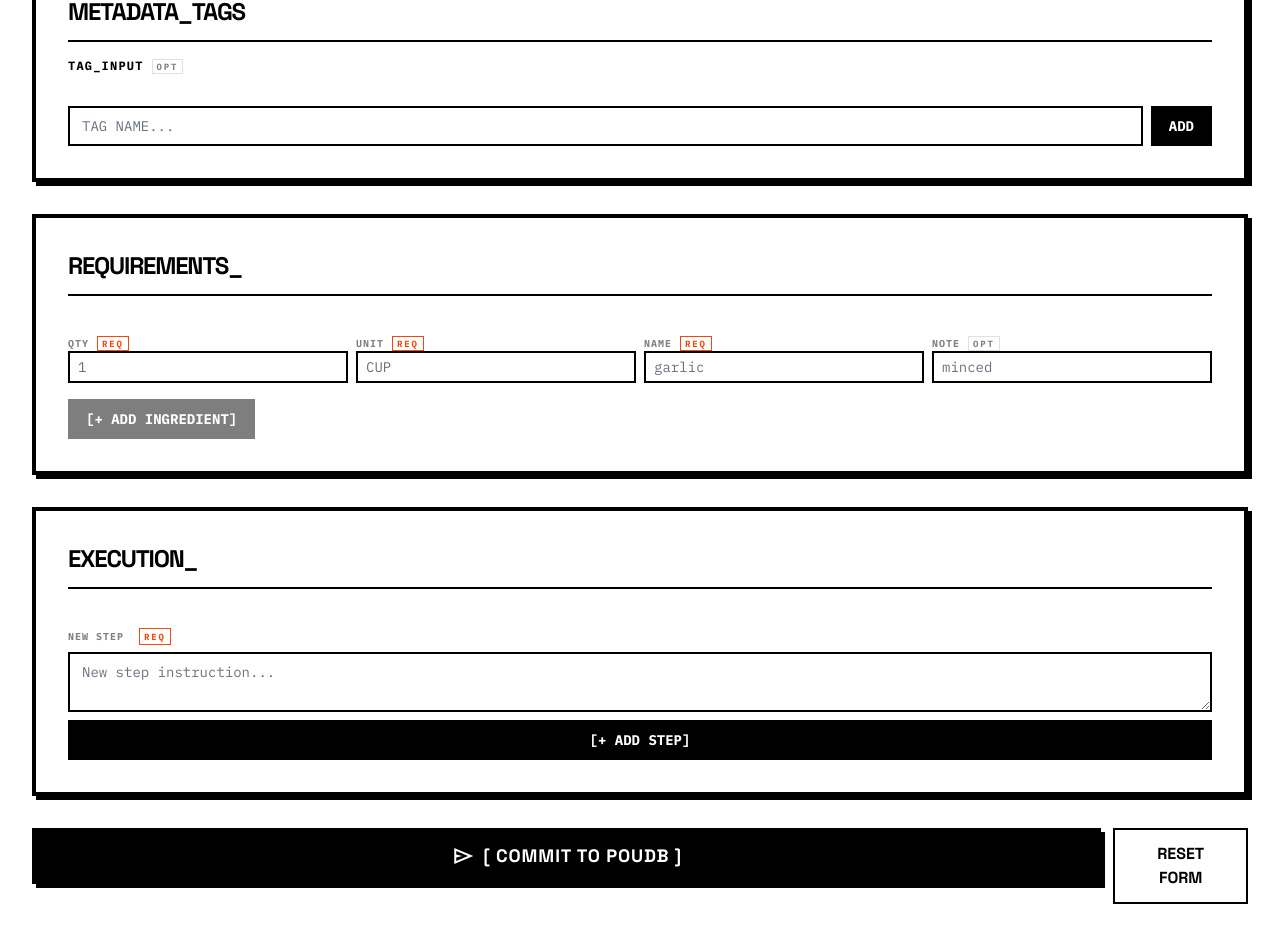
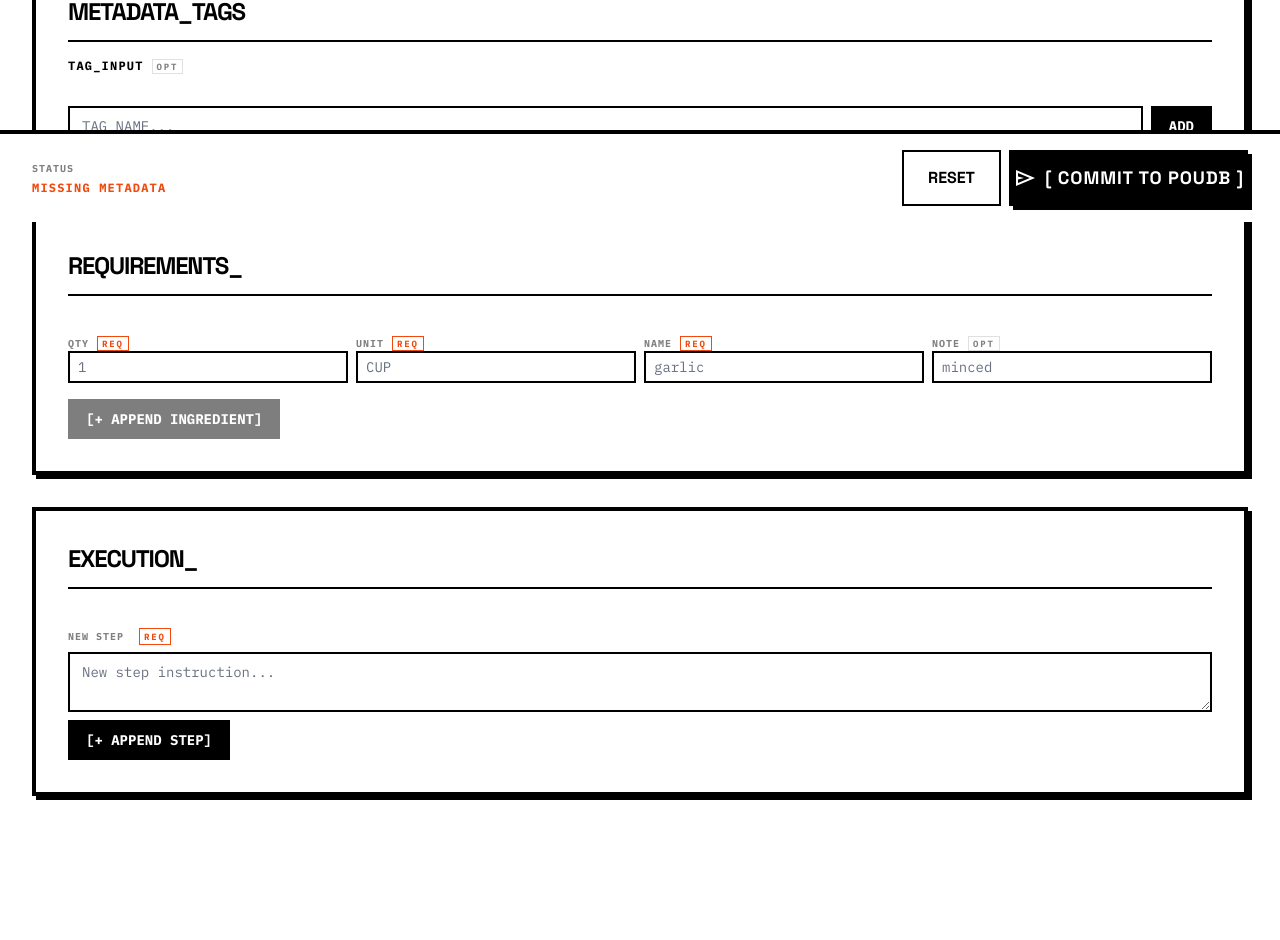
Before and after one commit to PouyanNorouzi/FLUX, a SvelteKit app: page /vault/ingest in a window 1280 px wide. Shown: the part 578-1518 px from the top of the page. Built offline with nearby package versions, Linux system fonts and the light colour scheme; what poudb-client would draw is missing.

Commit message:
general UI enhancements for the forms

```diff
--- a/src/routes/vault/[id]/edit/+page.svelte
+++ b/src/routes/vault/[id]/edit/+page.svelte
@@ -78,6 +78,45 @@
 	let loading = $state(false);
 	/** @type {Record<string, string>} */
 	let errors = $state({});
+
+	function hasText(/** @type {string} */ value) {
+		return value.trim() !== '';
+	}
+
+	function getCommitStatus() {
+		if (!data.draft) {
+			return { label: 'RECORD UNAVAILABLE', ready: false };
+		}
+
+		if (!hasText(draft.title) || !hasText(draft.yieldLabel) || !hasText(draft.timeMinutes)) {
+			return { label: 'MISSING METADATA', ready: false };
+		}
+
+		if (draft.ingredients.length === 0) {
+			return { label: 'ADD INGREDIENTS', ready: false };
+		}
+
+		if (
+			!draft.ingredients.every(
+				(ingredient) =>
+					hasText(ingredient.quantity) && hasText(ingredient.unit) && hasText(ingredient.name)
+			)
+		) {
+			return { label: 'COMPLETE INGREDIENTS', ready: false };
+		}
+
+		if (draft.steps.length === 0) {
+			return { label: 'ADD STEPS', ready: false };
+		}
+
+		if (!draft.steps.every((step) => hasText(step.instruction))) {
+			return { label: 'COMPLETE STEPS', ready: false };
+		}
+
+		return { label: 'READY TO COMMIT', ready: true };
+	}
+
+	let commitStatus = $derived(getCommitStatus());
 
 	// Ingredients mutations
 	function addIngredient() {
@@ -220,7 +259,7 @@
 		onBack={returnToDetail}
 	/>
 
-	<main class="mx-auto flex w-full max-w-360 flex-1 flex-col gap-8 p-4 lg:p-8">
+	<main class="mx-auto flex w-full max-w-360 flex-1 flex-col gap-8 p-4 pb-32 lg:p-8 lg:pb-36">
 		{#if !data.draft}
 			<section
 				class="brutalist-border flex flex-1 flex-col justify-center bg-cold-console-white p-8 shadow-hard lg:p-12"
@@ -444,7 +483,7 @@
 							disabled={!newIngredient.quantity || !newIngredient.unit || !newIngredient.name}
 							class="brutalist-border border-2 border-signal-black bg-signal-black px-4 py-2 font-mono text-sm font-bold text-cold-console-white transition-colors hover:bg-molten-commit-orange hover:text-signal-black disabled:cursor-not-allowed disabled:opacity-50"
 						>
-							[+ ADD INGREDIENT]
+							[+ APPEND INGREDIENT]
 						</button>
 					</FormSection>
 				</div>
@@ -503,24 +542,43 @@
 							<button
 								type="button"
 								onclick={addStep}
-								class="brutalist-border border-2 border-signal-black bg-signal-black px-4 py-2 font-mono text-sm font-bold text-cold-console-white transition-colors hover:bg-molten-commit-orange hover:text-signal-black"
+								class="brutalist-border self-start border-2 border-signal-black bg-signal-black px-4 py-2 font-mono text-sm font-bold text-cold-console-white transition-colors hover:bg-molten-commit-orange hover:text-signal-black"
 							>
-								[+ ADD STEP]
+								[+ APPEND STEP]
 							</button>
 						</div>
 					</FormSection>
 				</div>
 
-				<div class="flex flex-col gap-3 sm:flex-row">
-					<Button type="submit" {loading} icon="save">[ COMMIT CHANGES ]</Button>
-					<button
-						type="button"
-						onclick={returnToDetail}
-						disabled={loading}
-						class="brutalist-border border-2 border-signal-black bg-cold-console-white px-6 py-3 font-display text-base font-bold uppercase transition-colors hover:bg-signal-black hover:text-cold-console-white disabled:opacity-50"
+				<div class="fixed right-0 bottom-0 left-0 z-50 border-t-4 border-signal-black bg-cold-console-white">
+					<div
+						class="mx-auto flex w-full max-w-360 items-center justify-between gap-4 px-4 py-4 lg:px-8"
 					>
-						DISCARD CHANGES
-					</button>
+						<div class="hidden flex-col gap-1 sm:flex">
+							<span class="font-mono text-[10px] font-bold tracking-widest text-muted uppercase"
+								>STATUS</span
+							>
+							<span
+								class={`font-mono text-xs font-bold tracking-widest uppercase ${
+									commitStatus.ready ? 'text-signal-black' : 'text-molten-commit-orange'
+								}`}
+							>
+								{commitStatus.label}
+							</span>
+						</div>
+
+						<div class="flex flex-1 flex-col gap-2 sm:flex-none sm:flex-row sm:justify-end">
+							<button
+								type="button"
+								onclick={returnToDetail}
+								disabled={loading}
+								class="brutalist-border min-h-14 border-2 border-signal-black bg-cold-console-white px-6 py-3 font-display text-base font-bold uppercase transition-colors hover:bg-signal-black hover:text-cold-console-white disabled:opacity-50"
+							>
+								DISCARD
+							</button>
+							<Button type="submit" {loading} icon="save">[ COMMIT CHANGES ]</Button>
+						</div>
+					</div>
 				</div>
 			</form>
 		{/if}
--- a/src/routes/vault/ingest/+page.svelte
+++ b/src/routes/vault/ingest/+page.svelte
@@ -48,6 +48,41 @@
 	let loading = $state(false);
 	/** @type {Record<string, string>} */
 	let errors = $state({});
+
+	function hasText(/** @type {string} */ value) {
+		return value.trim() !== '';
+	}
+
+	function getCommitStatus() {
+		if (!hasText(draft.title) || !hasText(draft.yieldLabel) || !hasText(draft.timeMinutes)) {
+			return { label: 'MISSING METADATA', ready: false };
+		}
+
+		if (draft.ingredients.length === 0) {
+			return { label: 'ADD INGREDIENTS', ready: false };
+		}
+
+		if (
+			!draft.ingredients.every(
+				(ingredient) =>
+					hasText(ingredient.quantity) && hasText(ingredient.unit) && hasText(ingredient.name)
+			)
+		) {
+			return { label: 'COMPLETE INGREDIENTS', ready: false };
+		}
+
+		if (draft.steps.length === 0) {
+			return { label: 'ADD STEPS', ready: false };
+		}
+
+		if (!draft.steps.every((step) => hasText(step.instruction))) {
+			return { label: 'COMPLETE STEPS', ready: false };
+		}
+
+		return { label: 'READY TO COMMIT', ready: true };
+	}
+
+	let commitStatus = $derived(getCommitStatus());
 
 	function generateId() {
 		return `id_${Date.now()}_${Math.random().toString(36).substr(2, 9)}`;
@@ -265,7 +300,7 @@
 		</div>
 	</header>
 
-	<main class="mx-auto flex w-full max-w-360 flex-1 flex-col gap-8 p-4 lg:p-8">
+	<main class="mx-auto flex w-full max-w-360 flex-1 flex-col gap-8 p-4 pb-32 lg:p-8 lg:pb-36">
 		<form onsubmit={handleSubmit} class="flex flex-col gap-8">
 			<div in:fly={sectionEnter(0)} out:fade={{ duration: 110 }}>
 				<FormSection
@@ -466,7 +501,7 @@
 							disabled={!newIngredient.quantity || !newIngredient.unit || !newIngredient.name}
 							class="brutalist-border border-2 border-signal-black bg-signal-black px-4 py-2 font-mono text-sm font-bold text-cold-console-white transition-colors hover:bg-molten-commit-orange hover:text-signal-black disabled:cursor-not-allowed disabled:opacity-50"
 						>
-							[+ ADD INGREDIENT]
+							[+ APPEND INGREDIENT]
 						</button>
 					</div>
 				</FormSection>
@@ -525,24 +560,43 @@
 						<button
 							type="button"
 							onclick={addStep}
-							class="brutalist-border border-2 border-signal-black bg-signal-black px-4 py-2 font-mono text-sm font-bold text-cold-console-white transition-colors hover:bg-molten-commit-orange hover:text-signal-black"
+							class="brutalist-border self-start border-2 border-signal-black bg-signal-black px-4 py-2 font-mono text-sm font-bold text-cold-console-white transition-colors hover:bg-molten-commit-orange hover:text-signal-black"
 						>
-							[+ ADD STEP]
+							[+ APPEND STEP]
 						</button>
 					</div>
 				</FormSection>
 			</div>
 
-			<div class="flex flex-col gap-3 sm:flex-row">
-				<Button type="submit" {loading} icon="send">[ COMMIT TO POUDB ]</Button>
-				<button
-					type="button"
-					onclick={resetForm}
-					disabled={loading}
-					class="brutalist-border border-2 border-signal-black bg-cold-console-white px-6 py-3 font-display text-base font-bold uppercase transition-colors hover:bg-signal-black hover:text-cold-console-white disabled:opacity-50"
+			<div class="fixed right-0 bottom-0 left-0 z-50 border-t-4 border-signal-black bg-cold-console-white">
+				<div
+					class="mx-auto flex w-full max-w-360 items-center justify-between gap-4 px-4 py-4 lg:px-8"
 				>
-					RESET FORM
-				</button>
+					<div class="hidden flex-col gap-1 sm:flex">
+						<span class="font-mono text-[10px] font-bold tracking-widest text-muted uppercase"
+							>STATUS</span
+						>
+						<span
+							class={`font-mono text-xs font-bold tracking-widest uppercase ${
+								commitStatus.ready ? 'text-signal-black' : 'text-molten-commit-orange'
+							}`}
+						>
+							{commitStatus.label}
+						</span>
+					</div>
+
+					<div class="flex flex-1 flex-col gap-2 sm:flex-none sm:flex-row sm:justify-end">
+						<button
+							type="button"
+							onclick={resetForm}
+							disabled={loading}
+							class="brutalist-border min-h-14 border-2 border-signal-black bg-cold-console-white px-6 py-3 font-display text-base font-bold uppercase transition-colors hover:bg-signal-black hover:text-cold-console-white disabled:opacity-50"
+						>
+							RESET
+						</button>
+						<Button type="submit" {loading} icon="send">[ COMMIT TO POUDB ]</Button>
+					</div>
+				</div>
 			</div>
 		</form>
 	</main>
```
